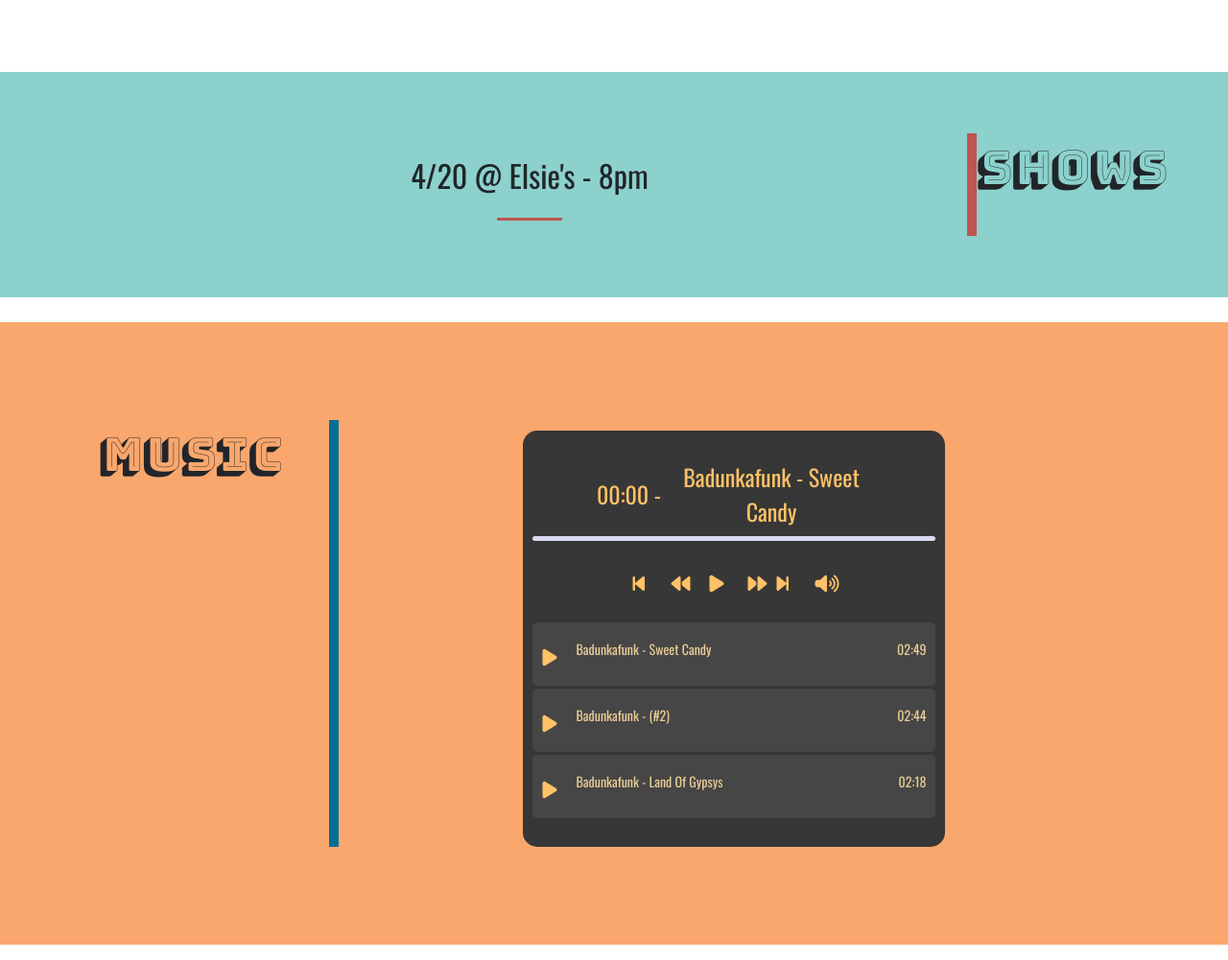
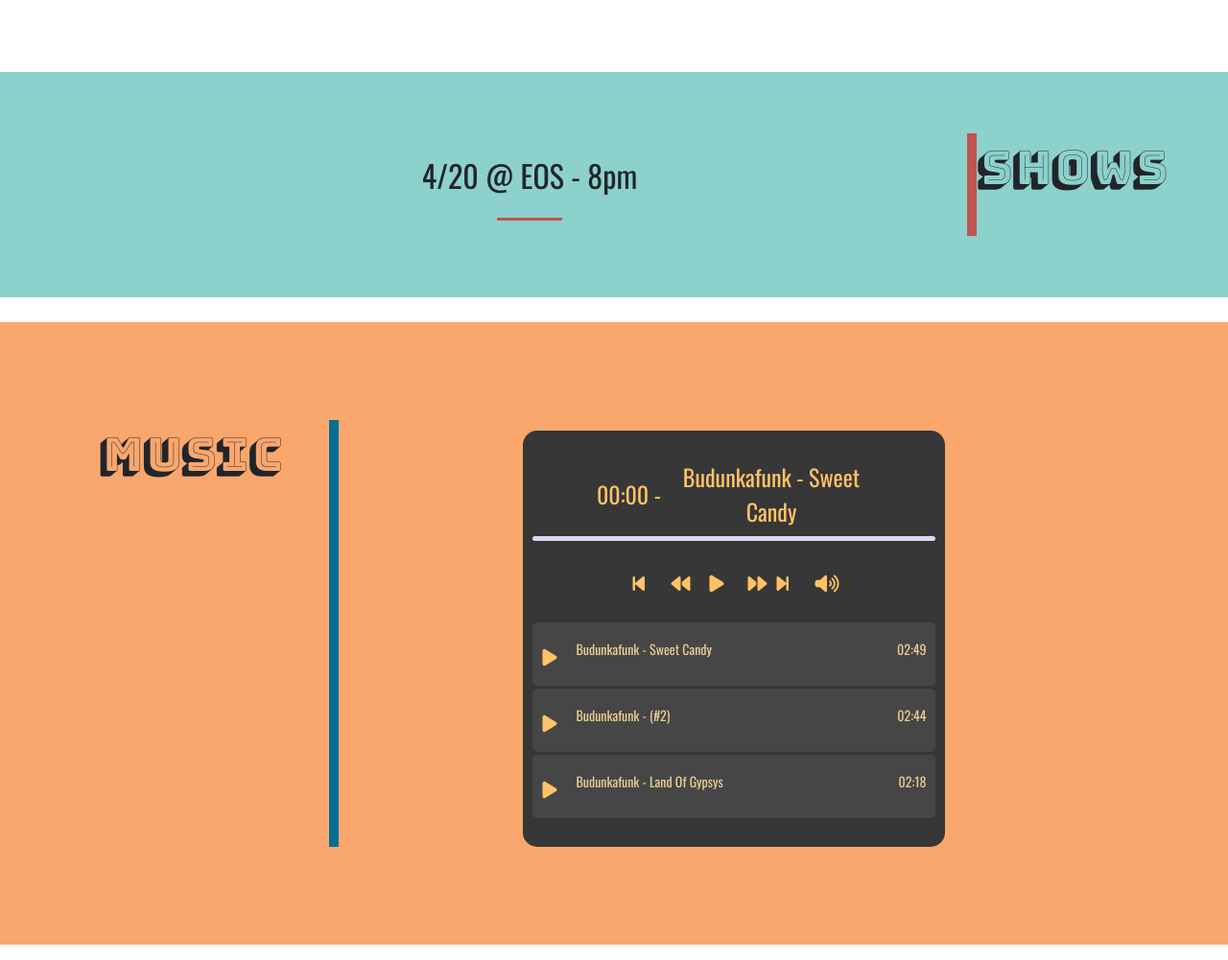
Before and after one commit to benjimosso/BudunkafunkWeb, a plain HTML site: page index.html in a window 1280 px wide. Shown: the part 900-1901 px from the top of the page at 96% size. Drawn offline with nearby package versions, Linux system fonts and the light colour scheme; a web font is replaced by a local one.

Commit message:
Shows + Music typo

```diff
--- a/index.html
+++ b/index.html
@@ -63,7 +63,7 @@
       <section class="shows" id="shows">
         <div class="shows-left">
           <ul class="shows-list">
-            <li>4/20 @ Elsie's - 8pm</li>
+            <li>4/20 @ EOS - 8pm</li>
             <div class="Border-list"></div>
             <!-- <li>3/12 @ Third Window Brewery - 8:30pm</li>
             <div class="Border-list"></div>
--- a/java/script.js
+++ b/java/script.js
@@ -49,17 +49,17 @@ const panels = document.querySelectorAll('.panel');
 
     var listAudio = [
       {
-        name:"Badunkafunk - Sweet Candy",
+        name:"Budunkafunk - Sweet Candy",
         file:"./Music/Sweet Candy-FinalMaster.mp3",
         duration:"02:49"
       },
       {
-        name:"Badunkafunk - (#2)",
+        name:"Budunkafunk - (#2)",
         file:"./Music/2-FinalMaster.mp3",
         duration:"02:44"
       },
       {
-        name:"Badunkafunk - Land Of Gypsys",
+        name:"Budunkafunk - Land Of Gypsys",
         file:"./Music/Land of Gypsys-FInalMaster.mp3",
         duration:"02:18"
       }
```
